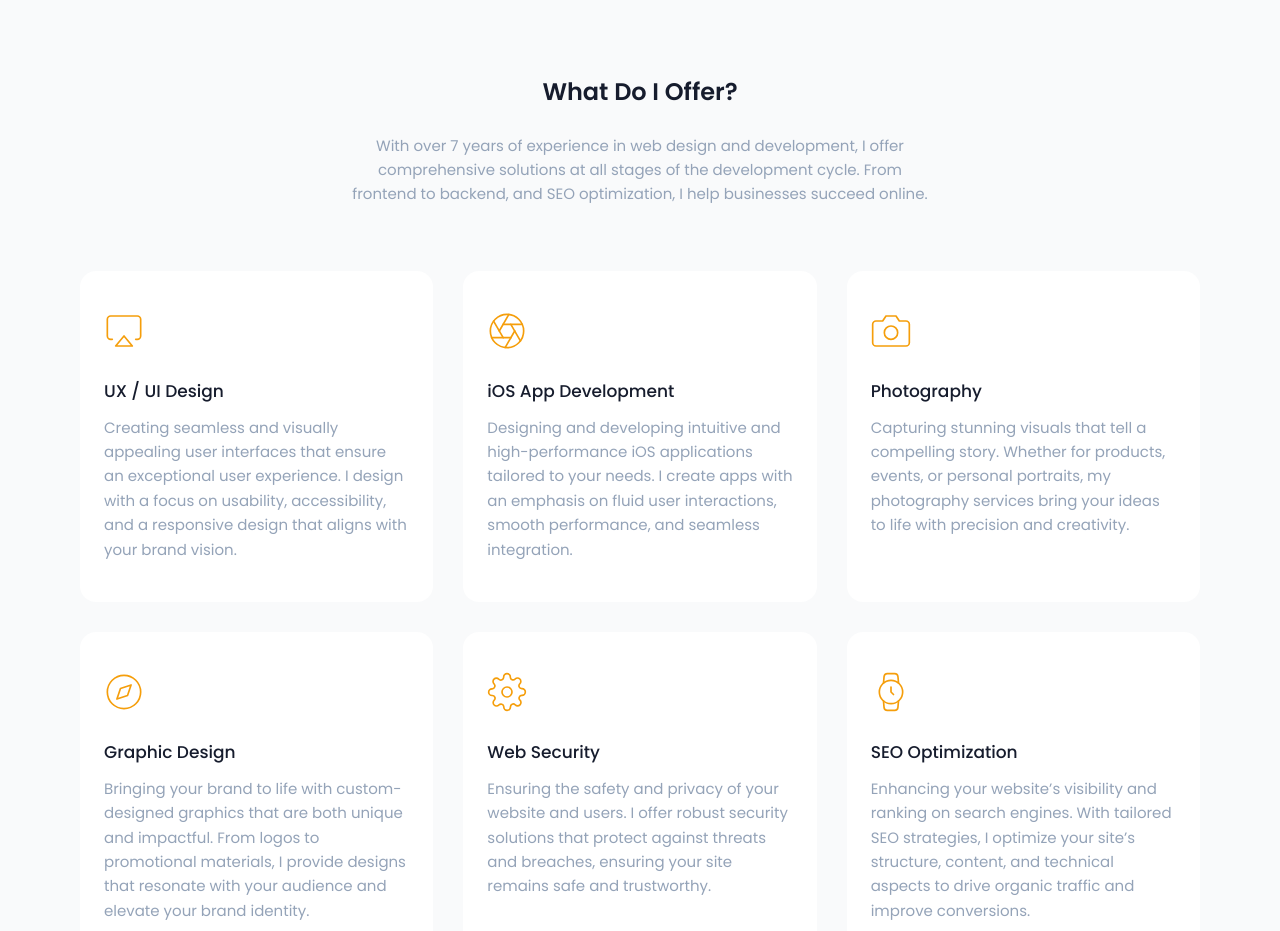
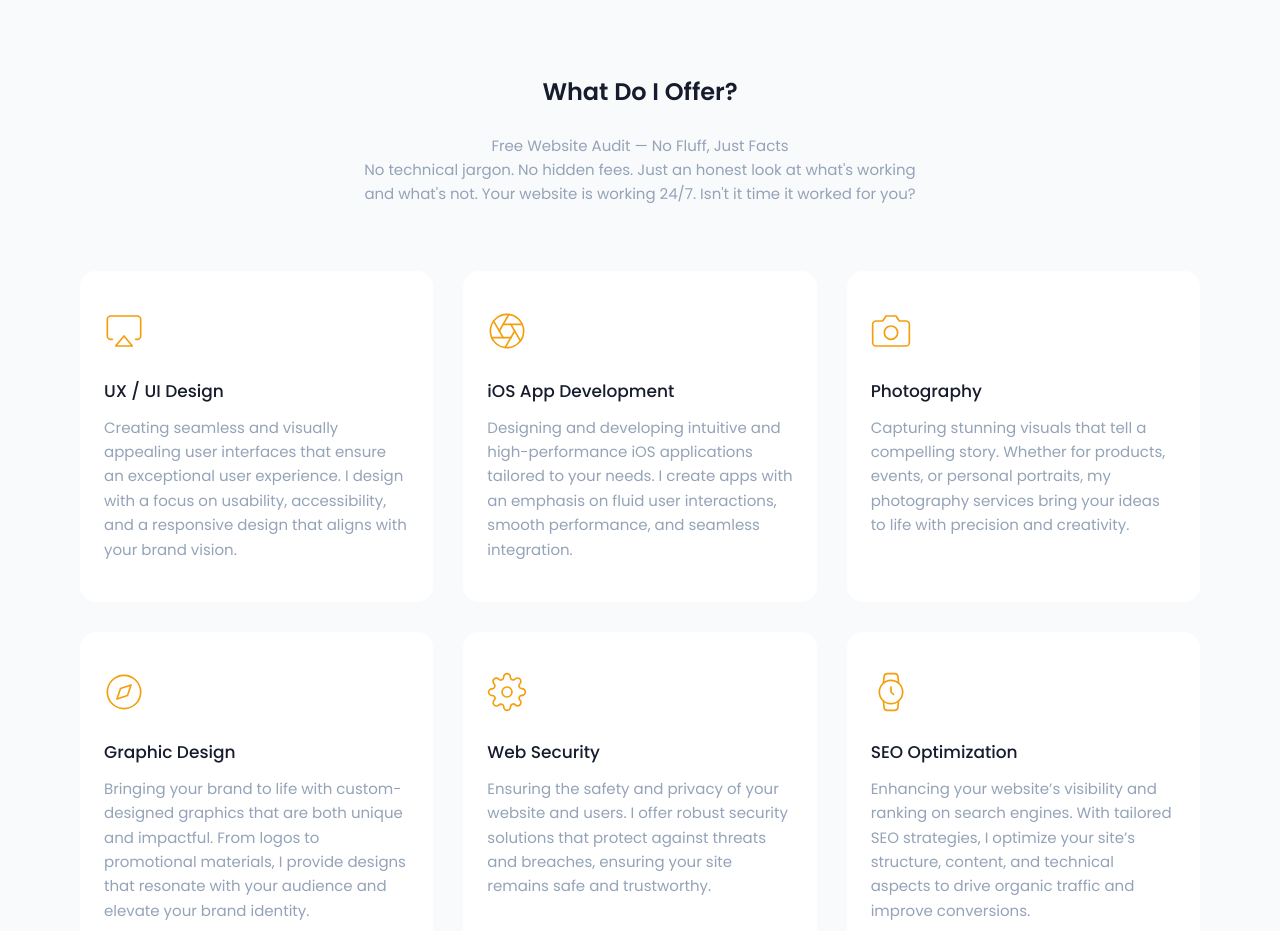
Before and after one commit to ayrsync/my-portfolio, a Next.js app: page / in a window 1280 px wide. Shown: the part 1740-2671 px from the top of the page. Built offline with nearby package versions, Linux system fonts and the light colour scheme.

Commit message:
minor changes

```diff
--- a/src/app/components/Service.js
+++ b/src/app/components/Service.js
@@ -16,10 +16,12 @@ export default function Services() {
             What Do I Offer?
           </h3>
           <p className="text-slate-400 max-w-xl mx-auto text-[15px]">
-            With over 7 years of experience in web design and development, I
-            offer comprehensive solutions at all stages of the development
-            cycle. From frontend to backend, and SEO optimization, I help
-            businesses succeed online.
+            Free Website Audit — No Fluff, Just Facts
+          </p>
+          <p className="text-slate-400 max-w-xl mx-auto text-[15px]">
+            No technical jargon. No hidden fees. Just an honest look at what's
+            working and what's not. Your website is working 24/7. Isn't it time
+            it worked for you?
           </p>
         </div>
 
```
